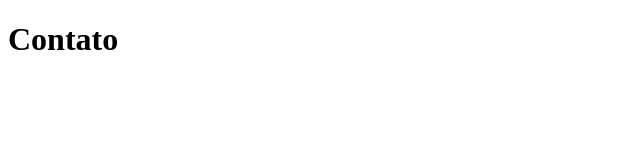
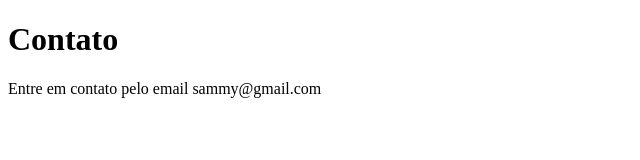
Before and after one commit to samuel-silva17/cadastro, a plain HTML site: page contato.html in a window 1280 px wide. Shown: the whole page, without its empty margins (0-640 px from the left). Drawn offline with Linux system fonts and the light colour scheme.

Commit message:
adição do paragrafo de contato

```diff
--- a/contato.html
+++ b/contato.html
@@ -8,5 +8,6 @@
 </head>
 <body>
     <h1>Contato</h1>
+    <p>Entre em contato pelo email sammy@gmail.com</p>
 </body>
 </html>
```
